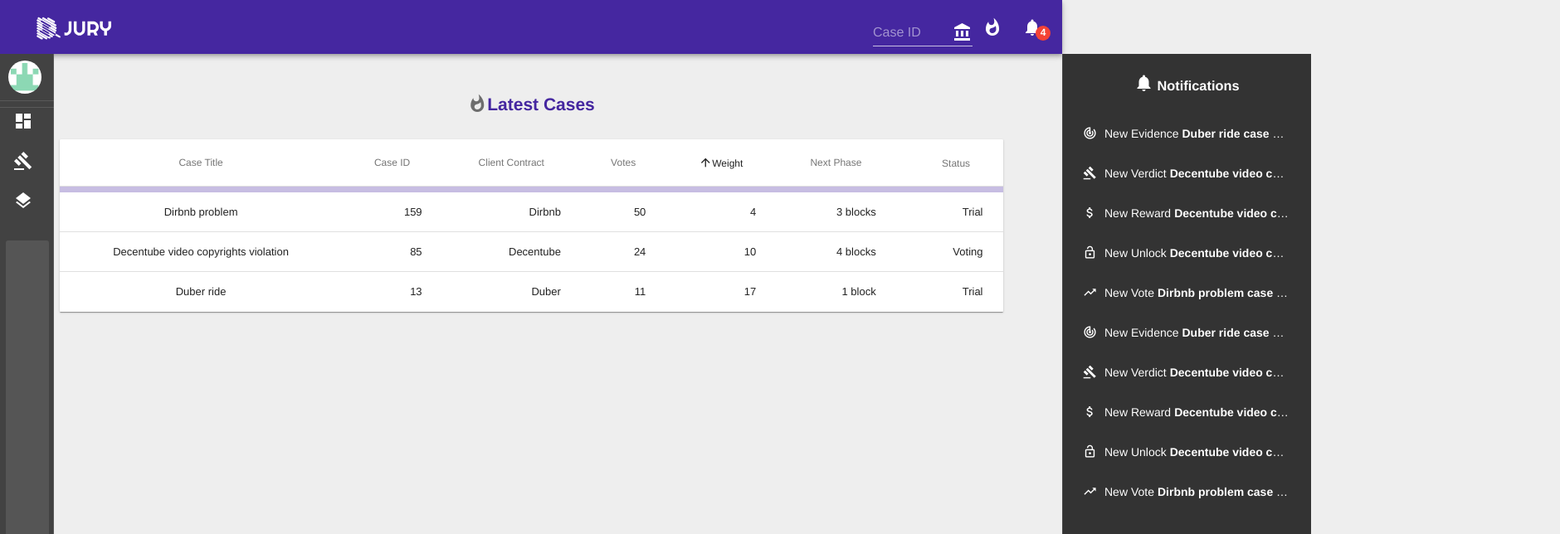
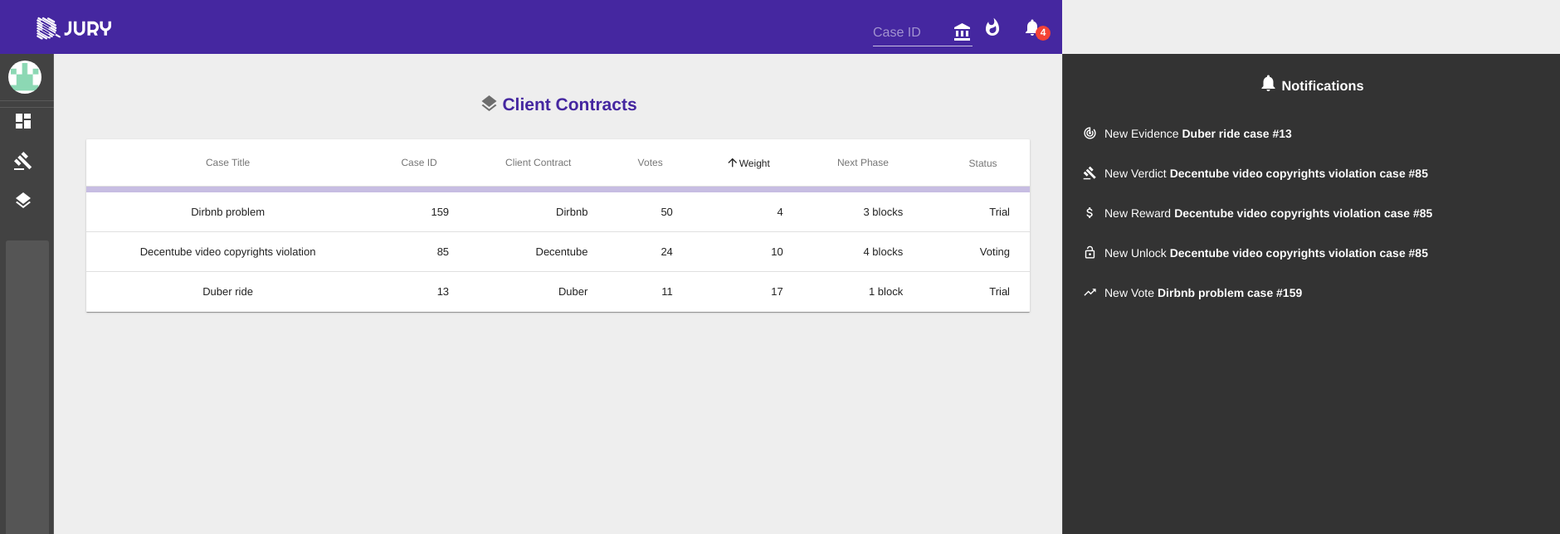
Before and after one commit to Lamarkaz/DcourtJury, a Vue app: page /#/Clients in a window 1280 px wide. Shown: the top 644 px of the page at 83% size, 1880 px wide, since content can reach past the window. Built offline with nearby package versions, Linux system fonts and the light colour scheme.

Commit message:
Vuerouter mounted

```diff
--- a/src/App.vue
+++ b/src/App.vue
@@ -1,18 +1,19 @@
 <template>
   <div id="app">
     <Layout></Layout>
-    <Latest></Latest>
-    <!-- <router-view/> -->
+    <v-content style="margin-left: 65px">
+      <transition name="fade">
+        <router-view></router-view>
+      </transition>
+    </v-content>
   </div>
 </template>
 
 <script>
 import Layout from '@/components/Layout.vue'
-import Metamask from '@/components/Metamask.vue'
-import Latest from '@/components/Latest.vue'
 export default {
   name: 'App',
-  components: { Layout,  Latest }
+  components: { Layout }
 
 }
 </script>
--- /dev/null
+++ b/src/components/Clients.vue
@@ -0,0 +1,86 @@
+<template>
+	<div>
+		<v-container style="margin-top: 80px">
+			<h3 class="headerText"><v-icon style="margin-top: -4px; margin-right: 4px">layers</v-icon>Client Contracts</h3>
+		  <v-data-table
+		  	hide-actions
+		    :headers="headers"
+		    :items="items"
+		    :loading="true"
+		    class="elevation-1"
+		  >
+		    <v-progress-linear slot="progress" color="deep-purple darken-3" indeterminate></v-progress-linear>
+		    <template slot="items" slot-scope="props">
+		      <td>{{ props.item.caseTitle }}</td>
+		      <td class="text-xs-right">{{ props.item.caseId }}</td>
+		      <td class="text-xs-right">{{ props.item.clientContract }}</td>
+		      <td class="text-xs-right">{{ props.item.caseVotes }}</td>
+		      <td class="text-xs-right">{{ props.item.caseWeight }}</td>
+		      <td class="text-xs-right">{{ props.item.caseDeadline }}</td>
+		      <td class="text-xs-right">{{ props.item.caseStatus }}</td>
+		    </template>
+		  </v-data-table>
+	  </v-container>
+  </div>
+</template>
+
+<script>
+  export default {
+    data () {
+      return {
+        headers: [
+          {
+            text: 'Case Title',
+            align: 'center',
+            sortable: false,
+            value: 'caseTitle'
+          },
+          { text: 'Case ID', value: 'caseId', align: 'center', sortable: false },
+          { text: 'Client Contract', value: 'clientContract', align: 'center', sortable: false },
+          { text: 'Votes', value: 'caseVotes', align: 'center', sortable: false },
+          { text: 'Weight', value: 'caseWeight', align: 'center', sortable: true },
+          { text: 'Next Phase', value: 'caseDeadline', align: 'center', sortable: false },
+          { text: 'Status', value: 'caseStatus', align: 'center', sortable: true }
+        ],
+        items: [
+          {
+            caseTitle: 'Duber ride',
+            caseId: 13,
+            clientContract: 'Duber',
+            caseVotes: 11,
+            caseWeight: 17,
+            caseDeadline: '1 block',
+            caseStatus: 'Trial'
+          },
+          {
+            caseTitle: 'Decentube video copyrights violation',
+            caseId: 85,
+            clientContract: 'Decentube',
+            caseVotes: 24,
+            caseWeight: 10,
+            caseDeadline: '4 blocks',
+            caseStatus: 'Voting'
+          },
+          {
+            caseTitle: 'Dirbnb problem',
+            caseId: 159,
+            clientContract: 'Dirbnb',
+            caseVotes: 50,
+            caseWeight: 4.0,
+            caseDeadline: '3 blocks',
+            caseStatus: 'Trial'
+          }
+        ]
+      }
+    }
+  }
+</script>
+
+<style scoped>
+	.headerText {
+		color: #4527a0;
+		font-size: 21px;
+		margin-top: 10px;
+		margin-bottom: 30px;
+	}
+</style>
--- a/src/components/Layout.vue
+++ b/src/components/Layout.vue
@@ -1,6 +1,6 @@
 <template>
   <div>
-    <v-toolbar absolute dark color="deep-purple darken-3" height="65">
+    <v-toolbar absolute dark flat color="deep-purple darken-3" height="65">
       <v-toolbar-title class="white--text" v-on:click="$router.push('/')">
         <img src="../assets/Logo.svg" width="100px" style="margin-left: 15px; cursor: pointer; margin-top: 7px"></img>
       </v-toolbar-title>
@@ -12,7 +12,7 @@
       single-line
       placeholder="Case ID"
       class="searchBar input-group--focused"></v-text-field>
-      <v-btn icon v-on:click="$router.push('/hottest')">
+      <v-btn icon v-on:click="$router.push('/Latest')">
         <v-icon>whatshot</v-icon>
       </v-btn>
       <v-btn icon @click.stop="notifDrawer = !notifDrawer">
@@ -31,9 +31,10 @@
         v-model="notifDrawer"
         dark
         absolute
-        right="true"
+        right
+        hide-overlay
+        width= 600
         style="margin-top: 65px; background-color: #333; padding-right: 5px; padding-left: 5px"
-        hide-overlay="true"
       >
         <v-list class="pa-1">
           <v-list-tile>
@@ -58,11 +59,14 @@
               <img src="../assets/Avatar.png">
             </v-list-tile-avatar>
             <v-list-tile-content>
-              <v-list-tile-title class="addressHolder">0x9AaFA5638415c7B5ca3e36c8888a040672eF2EE9</v-list-tile-title>
+               <v-tooltip bottom>
+                <v-list-tile-title class="addressHolder" slot="activator">0x9AaFA5638415c7B5ca3e36c8888a040672eF2EE9</v-list-tile-title>
+                <span>Copy this Address</span>
+              </v-tooltip>
             </v-list-tile-content>
           </v-list-tile>
           <v-divider></v-divider>
-          <v-list-tile @click="">
+          <v-list-tile @click="$router.push('/Dashboard')">
             <v-list-tile-action>
               <v-icon>dashboard</v-icon>
             </v-list-tile-action>
@@ -78,7 +82,7 @@
               <v-list-tile-title style="font-size: 14px">Cases Explorer</v-list-tile-title>
             </v-list-tile-content>
           </v-list-tile>
-          <v-list-tile @click="">
+          <v-list-tile @click="$router.push('/Clients')">
             <v-list-tile-action>
               <v-icon>layers</v-icon>
             </v-list-tile-action>
@@ -104,11 +108,6 @@ export default {
         siderBarDrawer: true,
         notifDrawer: false,
         items: [
-          { title: 'New Evidence', case: 'Duber ride case #13', icon: 'track_changes' },
-          { title: 'New Verdict', case: 'Decentube video copyrights violation case #85', icon: 'gavel' },
-          { title: 'New Reward', case: 'Decentube video copyrights violation case #85', icon: 'attach_money' },
-          { title: 'New Unlock', case: 'Decentube video copyrights violation case #85', icon: 'lock_open' },
-          { title: 'New Vote', case: 'Dirbnb problem case #159', icon: 'trending_up' },
           { title: 'New Evidence', case: 'Duber ride case #13', icon: 'track_changes' },
           { title: 'New Verdict', case: 'Decentube video copyrights violation case #85', icon: 'gavel' },
           { title: 'New Reward', case: 'Decentube video copyrights violation case #85', icon: 'attach_money' },
--- a/src/router/index.js
+++ b/src/router/index.js
@@ -1,8 +1,11 @@
 import Vue from 'vue'
 import Vuetify from 'vuetify'
 import Router from 'vue-router'
-import '../../node_modules/vuetify/dist/vuetify.min.css'
 import Layout from '@/components/Layout'
+import Latest from '@/components/Latest'
+import Clients from '@/components/Clients'
+import Dashboard from '@/components/Dashboard'
+import Metamask from '@/components/Metamask'
 
 
 import 'vuetify/dist/vuetify.min.css'
@@ -10,12 +13,20 @@ import 'vuetify/dist/vuetify.min.css'
 Vue.use(Router)
 Vue.use(Vuetify)
 
+
+//Global Components
+Vue.component('Layout', Layout);
+Vue.component('Latest', Latest);
+Vue.component('Clients', Clients);
+Vue.component('Dashboard', Dashboard);
+Vue.component('Metamask', Metamask);
+
+
 export default new Router({
   routes: [
-    {
-      path: '/',
-      name: 'Layout',
-      component: Layout
-    }
+    {path: '/', component: Metamask},
+    {path: '/Latest', component: Latest},
+    {path: '/Clients', component: Clients},
+    {path: '/Dashboard', component: Dashboard}
   ]
 })
```
